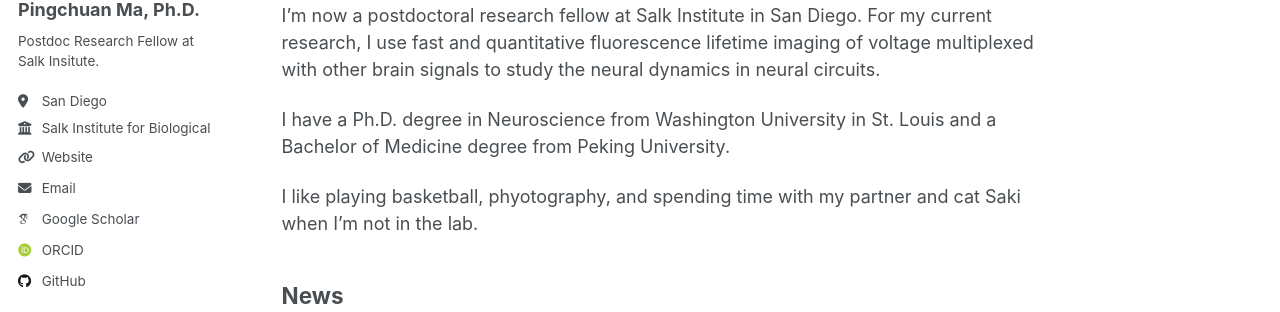
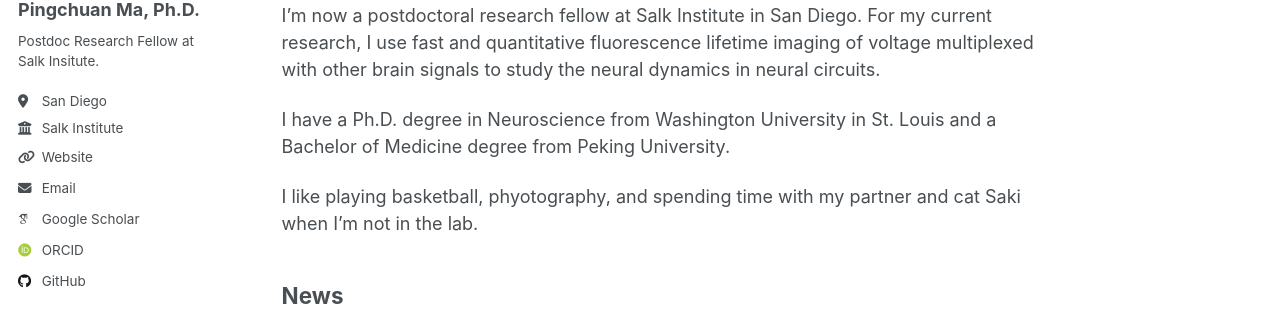
Before and after one commit to pcmaaaaa/pcmaaaaa.github.io, a Jekyll site: the page built from _pages/about.md, in a window 1280 px wide. Shown: the part 244-556 px from the top of the page. Built offline with Jekyll 4.4.1, drawn with Linux system fonts in a browser that asks for light colours; some web fonts are replaced; a script that is not in the unit is left out.

Commit message:
Update _config.yml

```diff
--- a/_config.yml
+++ b/_config.yml
@@ -27,7 +27,7 @@ author:
   pronouns         : # example: "she/her"
   bio              : "Postdoc Research Fellow at Salk Insitute."
   location         : "San Diego"
-  employer         : "Salk Institute for Biological Studies"
+  employer         : "Salk Institute"
   uri              : "https://www.salk.edu/" # URL
   email            : "mapingchuan93@gmail.com"
 
```
